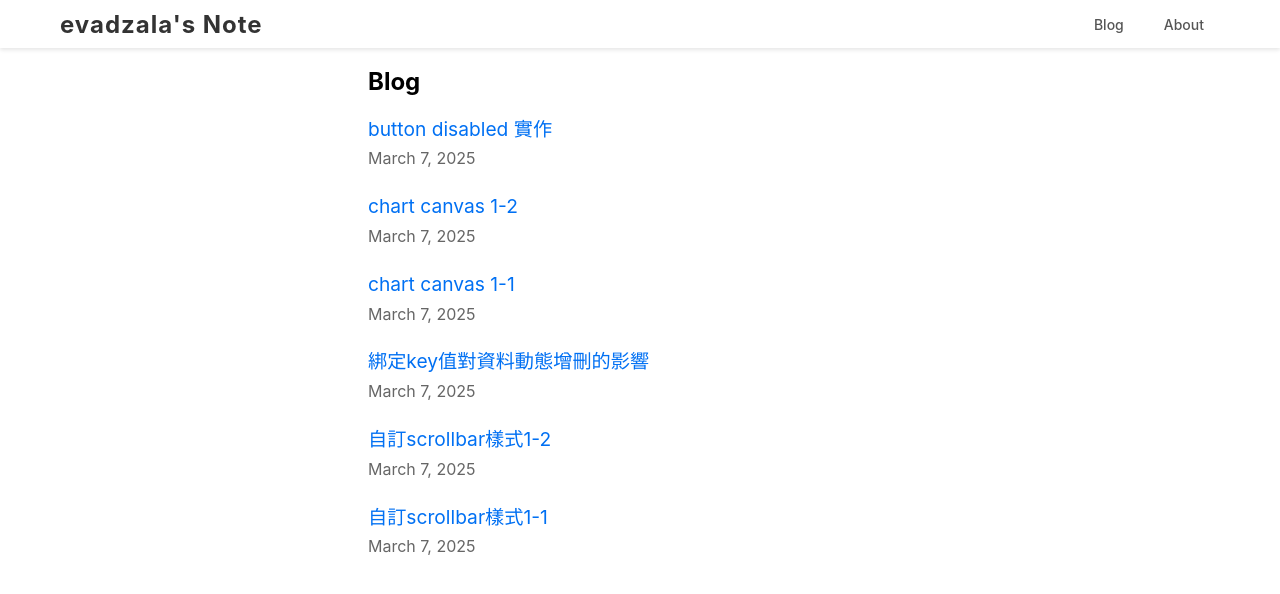
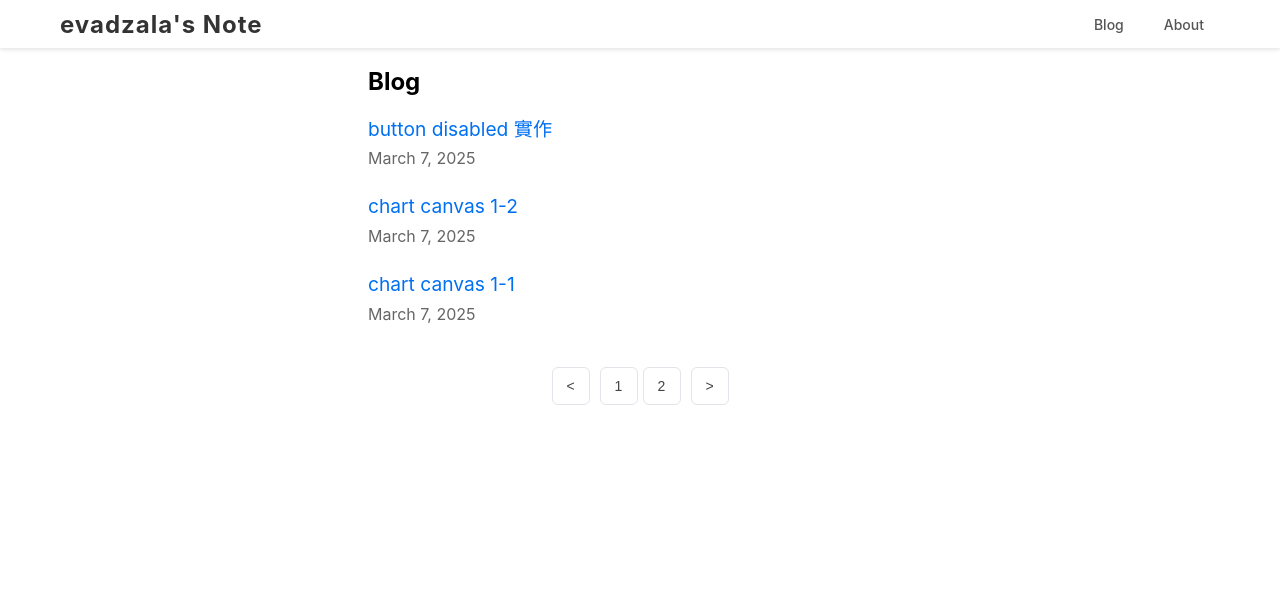
Before and after one commit to evadzala/evadzala-nextjs-blog, a Next.js app: page / in a window 1280 px wide. Shown: the top 594 px of the page. Built offline with nearby package versions, Linux system fonts and the light colour scheme.

Commit message:
feat: 新增分頁器並且可透過url紀錄

```diff
--- /dev/null
+++ b/components/pagination.js
@@ -0,0 +1,82 @@
+import React from 'react';
+import styles from '../styles/Pagination.module.css';
+
+export default function Pagination({
+    total,
+    currentPage,
+    onPageChange
+}) {
+    // 核心邏輯：計算要顯示的頁碼陣列
+  const getPageNumbers = () => {
+    const pages = [];
+    const neighborCount = 1; // 當前頁碼前後顯示多少個數字
+
+    if (total <= 7) {
+      // 總頁數太少，直接全顯示
+      for (let i = 1; i <= total; i++) pages.push(i);
+    } else {
+      // 永遠顯示第一頁
+      pages.push(1);
+
+      if (currentPage > neighborCount + 2) {
+        pages.push('...');
+      }
+
+      // 計算中間的數字範圍
+      const start = Math.max(2, currentPage - neighborCount);
+      const end = Math.min(total - 1, currentPage + neighborCount);
+
+      for (let i = start; i <= end; i++) {
+        pages.push(i);
+      }
+
+      if (currentPage < total - (neighborCount + 1)) {
+        pages.push('...');
+      }
+
+      // 永遠顯示最後一頁
+      pages.push(total);
+    }
+    return pages;
+  };
+
+  if (total <= 1) return null; // 只有一頁時不顯示分頁器
+
+    return (
+        <nav className={styles.paginationContainer}>
+            {/* 上一頁按鈕 */}
+            <button
+                className={styles.navBtn}
+                disabled={currentPage === 1}
+                onClick={() => onPageChange(currentPage - 1)}
+            >
+                &lt;
+            </button>
+
+            {/* 頁碼數字 */}
+            <div className={styles.pageList}>
+                {getPageNumbers().map((page, index) => (
+                <button
+                    key={index}
+                    className={`${styles.pageBtn} ${page === currentPage ? styles.active : ''} ${
+                    page === '...' ? styles.dots : ''
+                    }`}
+                    disabled={page === '...'}
+                    onClick={() => page !== '...' && onPageChange(page)}
+                >
+                    {page}
+                </button>
+                ))}
+            </div>
+
+            {/* 下一頁按鈕 */}
+            <button
+                className={styles.navBtn}
+                disabled={currentPage === total}
+                onClick={() => onPageChange(currentPage + 1)}
+            >
+                &gt;
+            </button>
+        </nav>
+    );
+}
--- a/pages/index.js
+++ b/pages/index.js
@@ -3,7 +3,11 @@ import utilStyles from '../styles/utils.module.css';
 import { getSortedPostsData } from '../lib/posts';
 import Link from 'next/link';
 import Date from '../components/date';
+import Pagination from '../components/pagination';
+import { useState, useEffect } from 'react';
+import { useRouter } from 'next/router';
 
+// 透過 getStaticProps 取得伺服器端的文章資料
 export async function getStaticProps() {
   const allPostsData = getSortedPostsData();
   return {
@@ -12,13 +16,55 @@ export async function getStaticProps() {
     },
   };
 }
+
 export default function Home({ allPostsData }) {
+  const router = useRouter();
+  const [currentPage, setCurrentPage] = useState(1);
+  const postsPerPage = 3;
+
+  // 1. 監聽 URL Query 參數
+  // 當使用者直接輸入網址或點擊瀏覽器回退鍵時，同步頁碼狀態
+  useEffect(() => {
+    // 確保 router 已準備就緒
+    if (!router.isReady) return;
+
+    if (router.query.page) {
+      const page = parseInt(router.query.page);
+      if (!isNaN(page) && page > 0) {
+        setCurrentPage(page);
+      }
+    } else {
+      setCurrentPage(1);
+    }
+  }, [router.query.page, router.isReady]);
+
+  // 2. 處理分頁切換
+  const handlePageChange = (page) => {
+    // 更新 URL，使用 shallow: true 避免觸發 getStaticProps 重新抓取資料
+    // scroll: true 讓頁面切換後滾動回頂部
+    router.push(
+      {
+        pathname: router.pathname,
+        query: { ...router.query, page: page },
+      },
+      undefined,
+      { shallow: true, scroll: true }
+    );
+  };
+
+  // 計算分頁顯示的文章範圍
+  const totalPages = Math.ceil(allPostsData.length / postsPerPage);
+  const currentPosts = allPostsData.slice(
+    (currentPage - 1) * postsPerPage,
+    currentPage * postsPerPage
+  );
+
   return (
     <Layout home>
       <section className={`${utilStyles.headingMd} ${utilStyles.padding1px}`}>
         <h2 className={utilStyles.headingLg}>Blog</h2>
         <ul className={utilStyles.list}>
-          {allPostsData.map(({ id, date, title }) => (
+          {currentPosts.map(({ id, date, title }) => (
             <li className={utilStyles.listItem} key={id}>
               <Link href={`/posts/${id}`}>
                 {title}
@@ -30,6 +76,13 @@ export default function Home({ allPostsData }) {
             </li>
           ))}
         </ul>
+
+        {/* 分頁器組件 */}
+        <Pagination
+          total={totalPages}
+          CurrentPage={currentPage}
+          onPageChange={handlePageChange}
+        />
       </section>
     </Layout>
   );
--- /dev/null
+++ b/styles/Pagination.module.css
@@ -0,0 +1,65 @@
+.paginationContainer {
+  display: flex;
+  justify-content: center;
+  align-items: center;
+  gap: 10px;
+  margin: 40px 0;
+  font-family: sans-serif;
+}
+
+.pageList {
+  display: flex;
+  gap: 5px;
+}
+
+.pageBtn, .navBtn {
+  min-width: 38px;
+  height: 38px;
+  padding: 0 5px;
+  border: 1px solid #e1e4e8;
+  background-color: #fff;
+  color: #444;
+  cursor: pointer;
+  border-radius: 6px;
+  font-size: 14px;
+  transition: all 0.2s ease;
+  display: flex;
+  justify-content: center;
+  align-items: center;
+}
+
+.pageBtn:hover:not(.dots), .navBtn:hover:not(:disabled) {
+  border-color: #0070f3;
+  color: #0070f3;
+  background-color: #f0f7ff;
+}
+
+.active {
+  background-color: #0070f3 !important;
+  color: #fff !important;
+  border-color: #0070f3 !important;
+  font-weight: bold;
+}
+
+.dots {
+  border: none;
+  cursor: default;
+  color: #999;
+}
+
+.navBtn:disabled {
+  cursor: not-allowed;
+  opacity: 0.3;
+}
+
+/* 手機版適配 */
+@media (max-width: 480px) {
+  .pageBtn, .navBtn {
+    min-width: 32px;
+    height: 32px;
+    font-size: 12px;
+  }
+  .paginationContainer {
+    gap: 5px;
+  }
+}
```
